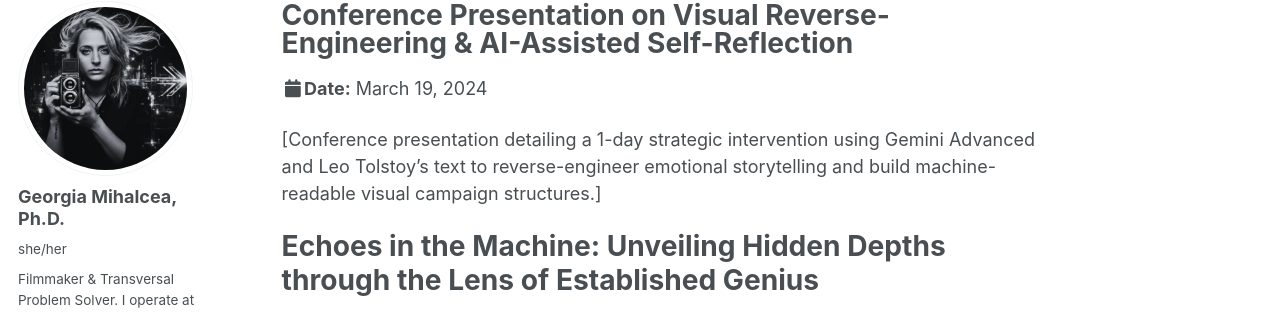
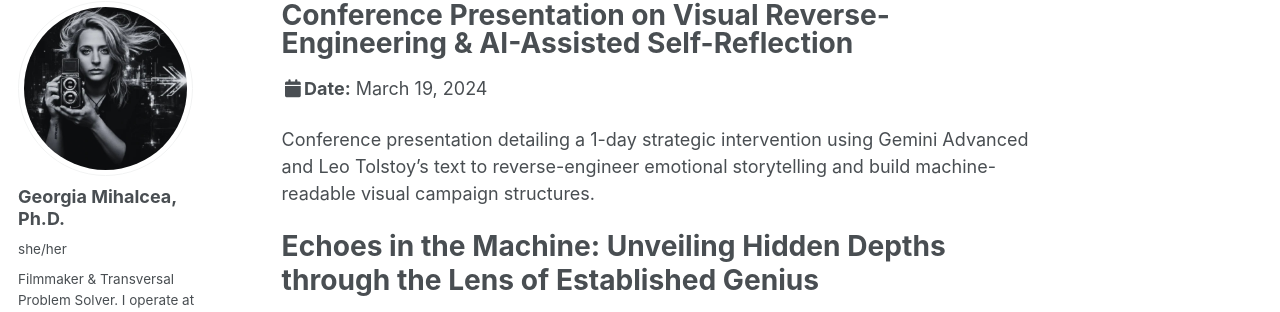
Before and after one commit to GeorgiaMihalcea/georgiamihalcea.github.io, a Jekyll site: the page built from _talks/2024-03-19-echoes-in-the-machine.md, in a window 1280 px wide and 900 px high. Shown: the part 100-412 px from the top of the window. Built offline with Jekyll 4.4.1, drawn with Linux system fonts in a browser that asks for light colours; a style sheet for code colours, icons or effects is not loaded.

```diff
--- a/_talks/2024-03-19-echoes-in-the-machine.md
+++ b/_talks/2024-03-19-echoes-in-the-machine.md
@@ -7,7 +7,8 @@ venue: "AI in Art Practices and Research I"
 date: 2024-03-19
 location: "CINETic - UNATC, Bucharest, Romania"
 ---
-[Conference presentation detailing a 1-day strategic intervention using Gemini Advanced and Leo Tolstoy's text to reverse-engineer emotional storytelling and build machine-readable visual campaign structures.]
+
+Conference presentation detailing a 1-day strategic intervention using Gemini Advanced and Leo Tolstoy's text to reverse-engineer emotional storytelling and build machine-readable visual campaign structures.
 
 # Echoes in the Machine: Unveiling Hidden Depths through the Lens of Established Genius
 
```
